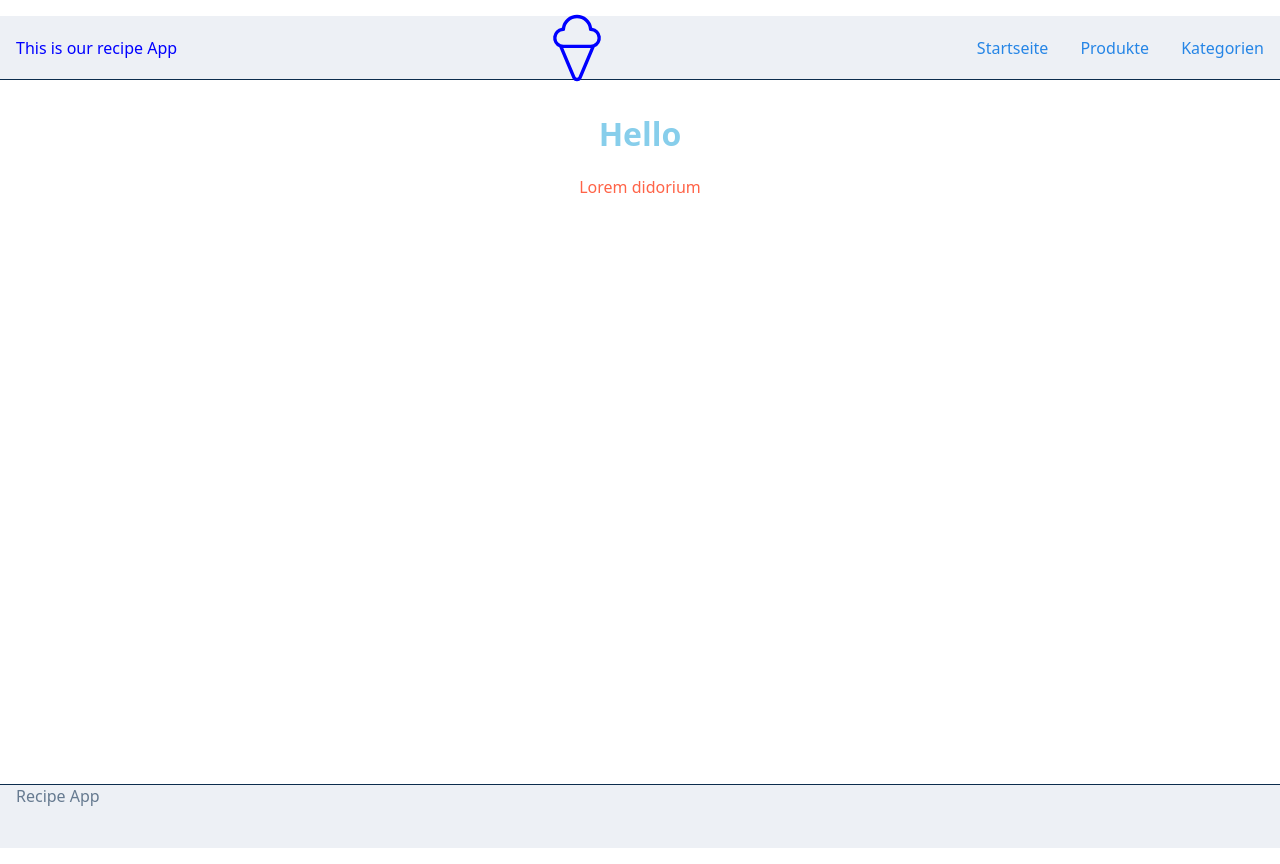
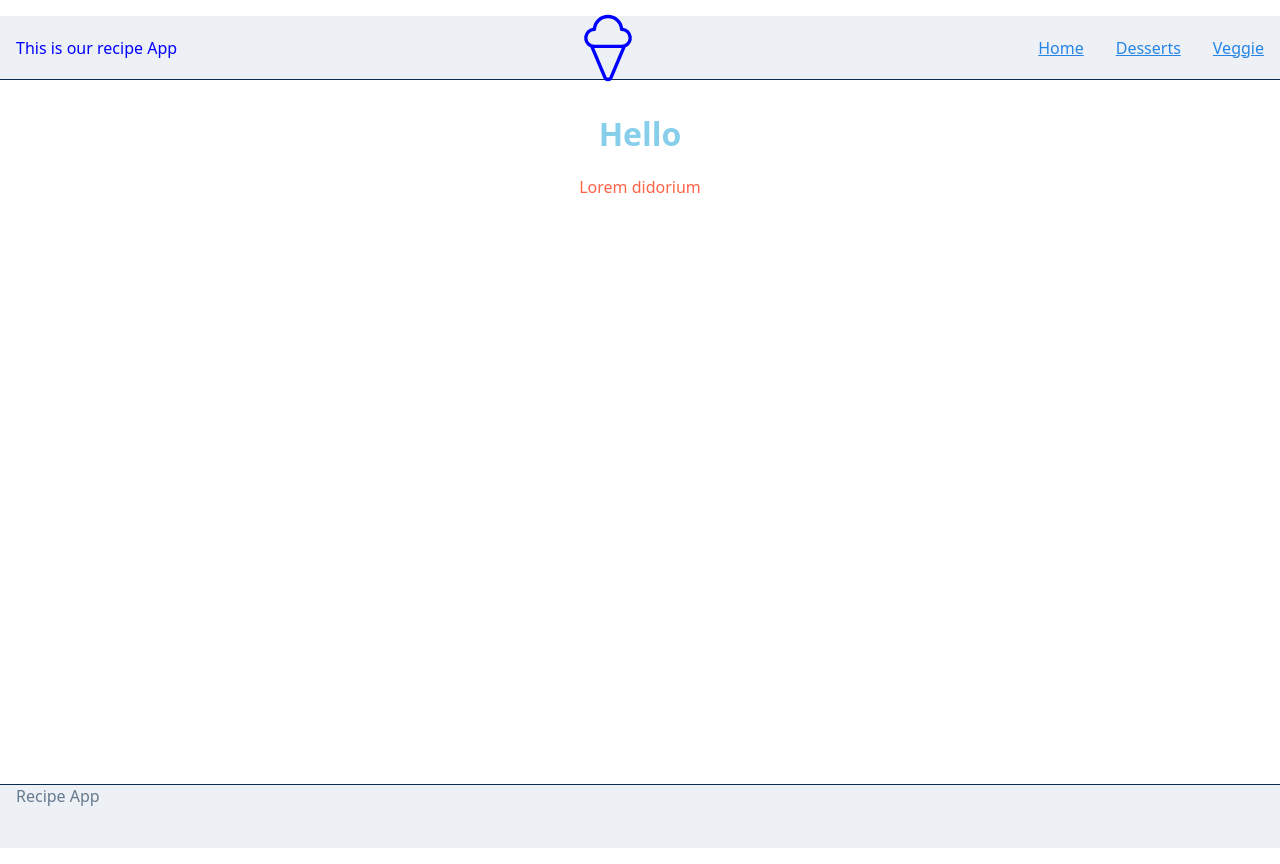
Before and after one commit to BucherLara/Recipe-App, a Next.js app: page / in a window 1280 px wide. Built offline with nearby package versions, Linux system fonts and the light colour scheme; a web font is replaced by a local one.

Commit message:
add links

```diff
--- a/components/Header.js
+++ b/components/Header.js
@@ -6,15 +6,18 @@ export default function Header() {
   return (
     <div>
       <StyledHeadline>
-        {" "}
         This is our recipe App
         <IceCream size="5rem" />
         <StyledNavigation>
-          {/* <Link passHref legacyBehavior> */}
-          <Anchor>Startseite</Anchor>
-          {/* </Link> */}
-          <Anchor>Produkte</Anchor>
-          <Anchor>Kategorien</Anchor>
+          <Link href="/" passHref legacyBehavior>
+            <Anchor>Home</Anchor>
+          </Link>
+          <Link href="/Desserts" passHref legacyBehavior>
+            <Anchor>Desserts</Anchor>
+          </Link>
+          <Link href="/Veggie" passHref legacyBehavior>
+            <Anchor>Veggie</Anchor>
+          </Link>
         </StyledNavigation>
       </StyledHeadline>
     </div>
```
